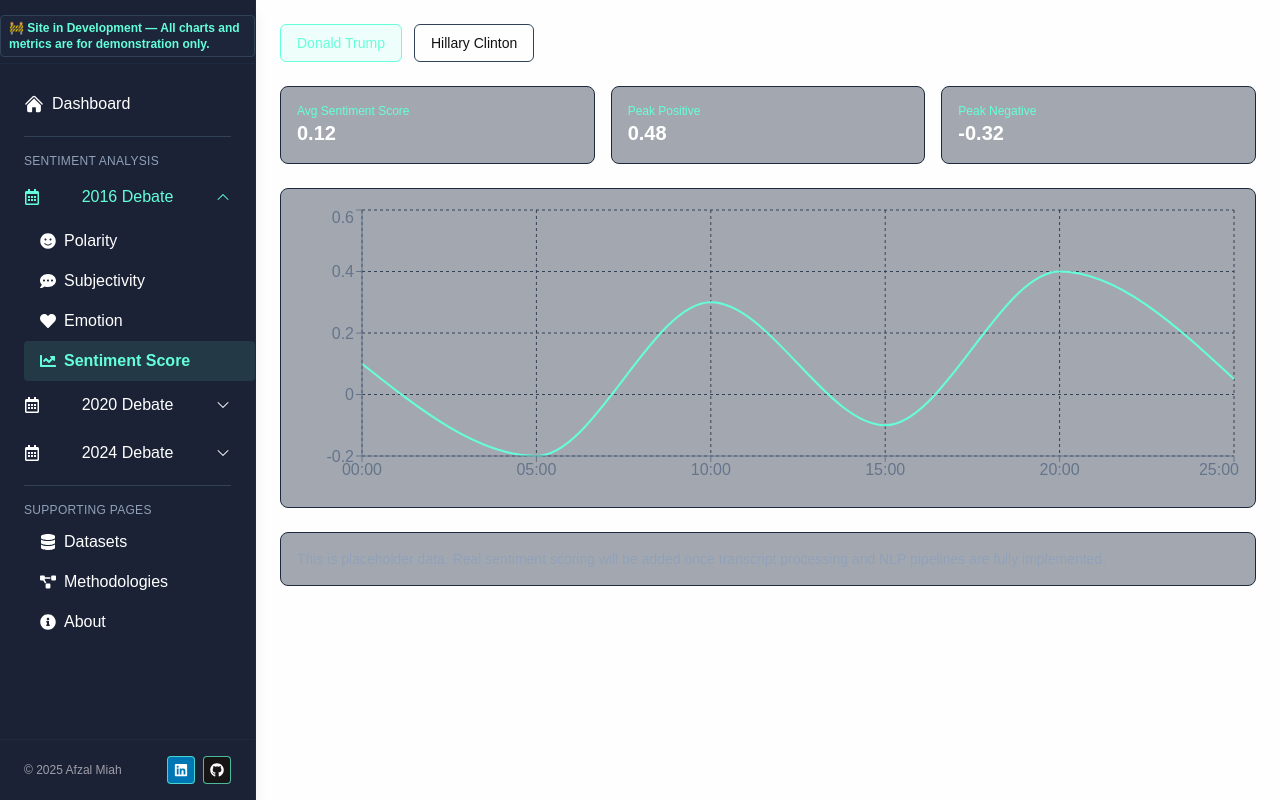
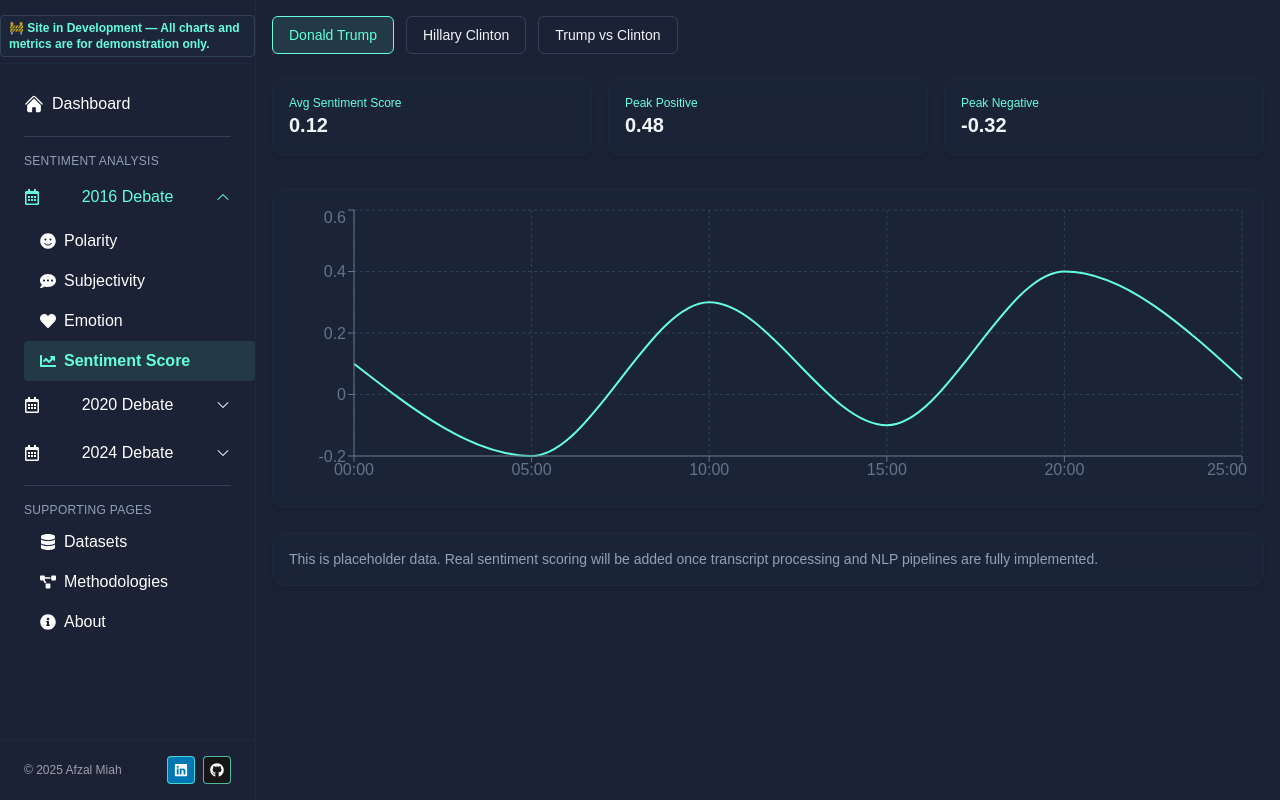
Before and after one commit to affyzal/sentiment-app, a Next.js app: page /2016/sentiment-score in a window 1280 px wide. Built offline with nearby package versions, Linux system fonts and the light colour scheme.

Commit message:
Refactor emotion and polarity pages to improve type safety and add candidate selection; enhance Skeleton component with consistent styling

```diff
--- a/src/app/2016/emotion/page.tsx
+++ b/src/app/2016/emotion/page.tsx
@@ -1,6 +1,7 @@
 "use client";
 
 import { motion } from "framer-motion";
+import { useState } from "react";
 import {
   LineChart,
   Line,
@@ -14,7 +15,7 @@
   Cell,
 } from "recharts";
 
-const emotions = ["Joy", "Sadness", "Anger", "Surprise"];
+const emotions: string[] = ["Joy", "Sadness", "Anger", "Surprise"];
 const colors: Record<string, string> = {
   Joy: "#64ffda",
   Sadness: "#ff648a",
@@ -22,32 +23,75 @@
   Surprise: "#64b5ff",
 };
 
+interface EmotionTrendEntry {
+  time: number;
+  Joy: number;
+  Sadness: number;
+  Anger: number;
+  Surprise: number;
+}
 
-const mockEmotionTrend = [
+const mockEmotionTrend : EmotionTrendEntry[] = [
   { time: 1, Joy: 0.3, Sadness: 0.2, Anger: 0.1, Surprise: 0.15 },
   { time: 2, Joy: 0.25, Sadness: 0.3, Anger: 0.2, Surprise: 0.1 },
   { time: 3, Joy: 0.35, Sadness: 0.15, Anger: 0.25, Surprise: 0.2 },
   { time: 4, Joy: 0.4, Sadness: 0.1, Anger: 0.3, Surprise: 0.25 },
 ];
 
-const mockDistribution = [
+interface DistributionEntry {
+  name: string;
+  value: number;
+  color: string;
+}
+
+const mockDistribution: DistributionEntry[] = [
   { name: "Joy", value: 30, color: colors.Joy },
   { name: "Sadness", value: 20, color: colors.Sadness },
   { name: "Anger", value: 25, color: colors.Anger },
   { name: "Surprise", value: 25, color: colors.Surprise },
 ];
 
-const mockQuotes = {
+interface Quotes {
+  Joy: string[];
+  Sadness: string[];
+  Anger: string[];
+  Surprise: string[];
+}
+
+const mockQuotes : Quotes = {
   Joy: ["I am thrilled by these results!", "This makes me really happy."],
   Sadness: ["This is quite disappointing.", "I feel upset about this."],
   Anger: ["I am frustrated by the outcome!", "This is unacceptable!"],
   Surprise: ["I didn't expect this at all!", "This is quite surprising."],
 };
 
+const candidates: string[] = ["Donald Trump", "Hillary Clinton", "Trump vs Clinton"];
+
 const EmotionDashboard = () => {
+  const [selectedCandidate, setSelectedCandidate] = useState<string>(candidates[0]);
+
   return (
     <div className="min-h-screen w-full bg-slate-900/95 text-slate-100 flex flex-col items-center p-4">
       {/* Header */}
+
+      <div className="flex w-full justify-start gap-3 mb-6">
+      {
+        candidates.map((c) => (
+          <button
+            key={c}
+            onClick={() => setSelectedCandidate(c)}
+            className={`px-4 py-2 rounded-md text-sm transition border cursor-pointer
+              ${
+                selectedCandidate === c
+                  ? "border-[#64ffda] bg-[#64ffda]/10 text-[#64ffda]"
+                  : "border-slate-700 hover:border-[#64ffda] hover:text-[#64ffda]"
+              }`}
+          >
+            {c}
+          </button>
+        ))
+      }
+      </div>
 
       {/* Metric Cards */}
       <div className="grid grid-cols-1 sm:grid-cols-4 gap-6 w-full max-w-6xl mb-8">
--- a/src/app/2016/polarity/page.tsx
+++ b/src/app/2016/polarity/page.tsx
@@ -1,6 +1,7 @@
 "use client";
 
 import { motion } from "framer-motion";
+import { useState, useEffect } from "react";
 import {
   LineChart,
   Line,
@@ -45,10 +46,38 @@
   ],
 };
 
+const candidates = ["Donald Trump", "Hillary Clinton", "Trump vs Clinton"];
+
 const PolarityDashboard = () => {
+    const [selectedCandidate, setSelectedCandidate] = useState(candidates[0]);
+    const [loading, setLoading] = useState(true);
+
+    useEffect(() => {
+      const t = setTimeout(() => setLoading(false), 800);
+      return () => clearTimeout(t);
+    }, []);
+
   return (
     <div className="w-full bg-slate-900/95 text-slate-100 flex flex-col items-center p-4">
       {/* Header */}
+      <div className="flex w-full justify-start gap-3 mb-6">
+      {
+        candidates.map((c) => (
+          <button
+            key={c}
+            onClick={() => setSelectedCandidate(c)}
+            className={`px-4 py-2 rounded-md text-sm transition border cursor-pointer
+              ${
+                selectedCandidate === c
+                  ? "border-[#64ffda] bg-[#64ffda]/10 text-[#64ffda]"
+                  : "border-slate-700 hover:border-[#64ffda] hover:text-[#64ffda]"
+              }`}
+          >
+            {c}
+          </button>
+        ))
+      }
+      </div>
 
       {/* Metric Cards */}
       <div className="grid grid-cols-1 sm:grid-cols-4 gap-6 w-full max-w-6xl mb-8">
--- a/src/app/2016/sentiment-score/page.tsx
+++ b/src/app/2016/sentiment-score/page.tsx
@@ -13,7 +13,7 @@
 import { motion } from "framer-motion";
 import Skeleton from "@/components/Skeleton";
 
-const mockData = [
+const mockData: { time: string; score: number }[] = [
   { time: "00:00", score: 0.1 },
   { time: "05:00", score: -0.2 },
   { time: "10:00", score: 0.3 },
@@ -22,11 +22,11 @@
   { time: "25:00", score: 0.05 },
 ];
 
-const candidates = ["Donald Trump", "Hillary Clinton"];
+const candidates: string[] = ["Donald Trump", "Hillary Clinton", "Trump vs Clinton"];
 
 export default function SentimentScore2016() {
-  const [selectedCandidate, setSelectedCandidate] = useState("Donald Trump");
-  const [loading, setLoading] = useState(true);
+  const [selectedCandidate, setSelectedCandidate] = useState<string>(candidates[0]);
+  const [loading, setLoading] = useState<boolean>(true);
 
   useEffect(() => {
     const t = setTimeout(() => setLoading(false), 800);
@@ -34,21 +34,22 @@
   }, []);
 
   return (
-    <div className="p-6 relative">
+    <div className="p-4 relative min-h-screen bg-slate-900/95 text-slate-100">
 
       {/* Candidate Toggle */}
       <div className="flex gap-3 mb-6">
-        { loading ? (
+        {loading ? (
           <>
-            <Skeleton width="100px" height="36px" className="rounded-md" />
-            <Skeleton width="100px" height="36px" className="rounded-md" />
+            <Skeleton width="120px" height="36px" className="rounded-md" />
+            <Skeleton width="120px" height="36px" className="rounded-md" />
+            <Skeleton width="120px" height="36px" className="rounded-md" />
           </>
         ) : (
           candidates.map((c) => (
             <button
               key={c}
               onClick={() => setSelectedCandidate(c)}
-              className={`px-4 py-2 rounded-md text-sm transition border
+              className={`px-4 py-2 rounded-md text-sm transition border cursor-pointer
                 ${
                   selectedCandidate === c
                     ? "border-[#64ffda] bg-[#64ffda]/10 text-[#64ffda]"
@@ -71,23 +72,26 @@
           </>
         ) : (
           <>
-            <div className="p-4 rounded-lg border border-slate-800 bg-slate-800/40 ">
+            {/* Card 1 */}
+            <div className="p-4 rounded-xl border border-slate-800 bg-slate-800/40 backdrop-blur shadow-md mb-2">
               <p className="text-xs text-[#64ffda]">Avg Sentiment Score</p>
-              <p className="text-xl font-bold text-white">
+              <p className="text-xl font-bold">
                 {selectedCandidate === "Donald Trump" ? "0.12" : "0.25"}
               </p>
             </div>
 
-            <div className="p-4 bg-slate-800/40 rounded-lg border border-slate-800">
+            {/* Card 2 */}
+            <div className="p-4 rounded-xl border border-slate-800 bg-slate-800/40 backdrop-blur shadow-md mb-2">
               <p className="text-xs text-[#64ffda]">Peak Positive</p>
-              <p className="text-xl font-bold text-white">
+              <p className="text-xl font-bold">
                 {selectedCandidate === "Donald Trump" ? "0.48" : "0.61"}
               </p>
             </div>
 
-            <div className="p-4 bg-slate-800/40 rounded-lg border border-slate-800">
+            {/* Card 3 */}
+            <div className="p-4 rounded-xl border border-slate-800 bg-slate-800/40 backdrop-blur shadow-md mb-2">
               <p className="text-xs text-[#64ffda]">Peak Negative</p>
-              <p className="text-xl font-bold text-white">
+              <p className="text-xl font-bold">
                 {selectedCandidate === "Donald Trump" ? "-0.32" : "-0.27"}
               </p>
             </div>
@@ -96,7 +100,7 @@
       </div>
 
       {/* Chart */}
-      <div className="w-full h-80 bg-slate-800/40 rounded-lg border border-slate-800 p-4">
+      <div className="w-full h-80 rounded-xl border border-slate-800 bg-slate-800/40 backdrop-blur shadow-md p-4">
         {loading ? (
           <Skeleton height="100%" />
         ) : (
@@ -124,8 +128,8 @@
         )}
       </div>
 
-      {/* Placeholder notes */}
-      <div className="mt-6 p-4 bg-slate-800/40 border border-slate-800 rounded-lg">
+      {/* Notes */}
+      <div className="mt-6 p-4 rounded-xl border border-slate-800 bg-slate-800/40 backdrop-blur shadow-md">
         <p className="text-slate-400 text-sm">
           This is placeholder data. Real sentiment scoring will be added once
           transcript processing and NLP pipelines are fully implemented.
--- a/src/app/2016/subjectivity/page.tsx
+++ b/src/app/2016/subjectivity/page.tsx
@@ -1,6 +1,7 @@
 "use client";
 
 import { motion } from "framer-motion";
+import { useState, useEffect } from "react";
 import {
   LineChart,
   Line,
@@ -14,27 +15,44 @@
   Cell,
 } from "recharts";
 
-const mockCandidates = ["Candidate A", "Candidate B"];
+const mockCandidates : string[] = ["Candidate A", "Candidate B"];
+
 const colors: Record<string, string> = {
   subjective: "#f59e0b", // amber
   neutral: "#9ca3af",    // gray
   objective: "#3b82f6",  // blue
 };
 
-const mockSubjectivityTrend = [
+interface SubjectivityTrendEntry {
+  time: number;
+  [key: string]: number;
+}
+
+const mockSubjectivityTrend : SubjectivityTrendEntry[] = [
   { time: 1, "Candidate A": 0.7, "Candidate B": 0.4 },
   { time: 2, "Candidate A": 0.5, "Candidate B": 0.6 },
   { time: 3, "Candidate A": 0.6, "Candidate B": 0.3 },
   { time: 4, "Candidate A": 0.4, "Candidate B": 0.5 },
 ];
 
-const mockDistribution = [
+interface DistributionEntry {
+  name: string;
+  value: number;
+  color: string;
+}
+
+const mockDistribution : DistributionEntry[] = [
   { name: "Subjective", value: 55, color: colors.subjective },
   { name: "Neutral", value: 25, color: colors.neutral },
   { name: "Objective", value: 20, color: colors.objective },
 ];
 
-const mockQuotes = {
+interface Quotes {
+  subjective: string[];
+  objective: string[];
+}
+
+const mockQuotes : Quotes = {
   subjective: [
     "I feel strongly that this is the right path.",
     "In my opinion, this will work best for everyone.",
@@ -45,10 +63,38 @@
   ],
 };
 
+const candidates : string[] = ["Donald Trump", "Hillary Clinton", "Trump vs Clinton"];
+
 const SubjectivityDashboard = () => {
+  const [selectedCandidate, setSelectedCandidate] = useState<string>(candidates[0]);
+  const [loading, setLoading] = useState<boolean>(true);
+
+  useEffect(() => {
+    const t = setTimeout(() => setLoading(false), 800);
+    return () => clearTimeout(t);
+  }, []);
+
   return (
     <div className="w-full bg-slate-900/95 text-slate-100 flex flex-col items-center p-4">
       {/* Header */}
+      <div className="flex w-full justify-start gap-3 mb-6">
+      {
+        candidates.map((c) => (
+          <button
+            key={c}
+            onClick={() => setSelectedCandidate(c)}
+            className={`px-4 py-2 rounded-md text-sm transition border cursor-pointer
+              ${
+                selectedCandidate === c
+                  ? "border-[#64ffda] bg-[#64ffda]/10 text-[#64ffda]"
+                  : "border-slate-700 hover:border-[#64ffda] hover:text-[#64ffda]"
+              }`}
+          >
+            {c}
+          </button>
+        ))
+      }
+      </div>
 
       {/* Metric Cards */}
       <div className="grid grid-cols-1 sm:grid-cols-4 gap-6 w-full max-w-6xl mb-8">
--- a/src/components/Skeleton.tsx
+++ b/src/components/Skeleton.tsx
@@ -7,7 +7,7 @@
 export default function Skeleton({ height = "100%", width = "100%", className = "" }: SkeletonProps) {
   return (
     <div
-      className={`bg-slate-700/50 rounded animate-pulse ${className}`}
+      className={`bg-slate-700/50 rounded-xl animate-pulse ${className}`}
       style={{ height, width }}
     />
   );
```
